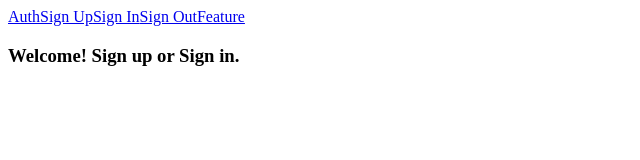
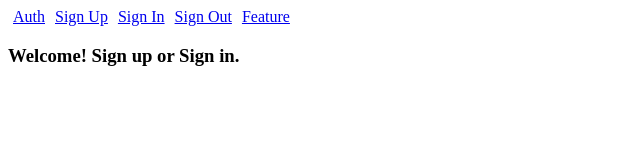
Before and after one commit to chasewhitney/Coursework-ReactClientAuth, a React (Create React App) app: page / in a window 1280 px wide. Shown: the top 160 px of the page, without its empty margins (0-640 px from the left). Built offline with nearby package versions, Linux system fonts and the light colour scheme.

Commit message:
added stylesheet

```diff
--- a/src/index.js
+++ b/src/index.js
@@ -4,6 +4,7 @@ import { BrowserRouter, Route } from 'react-router-dom';
 import { Provider } from 'react-redux';
 import { createStore, applyMiddleware } from 'redux';
 import reduxThunk from 'redux-thunk';
+import './style/style.css';
 
 import App from './components/App';
 import Welcome from './components/Welcome';
--- /dev/null
+++ b/src/style/style.css
@@ -0,0 +1,3 @@
+a {
+  margin:5px;
+}
```
